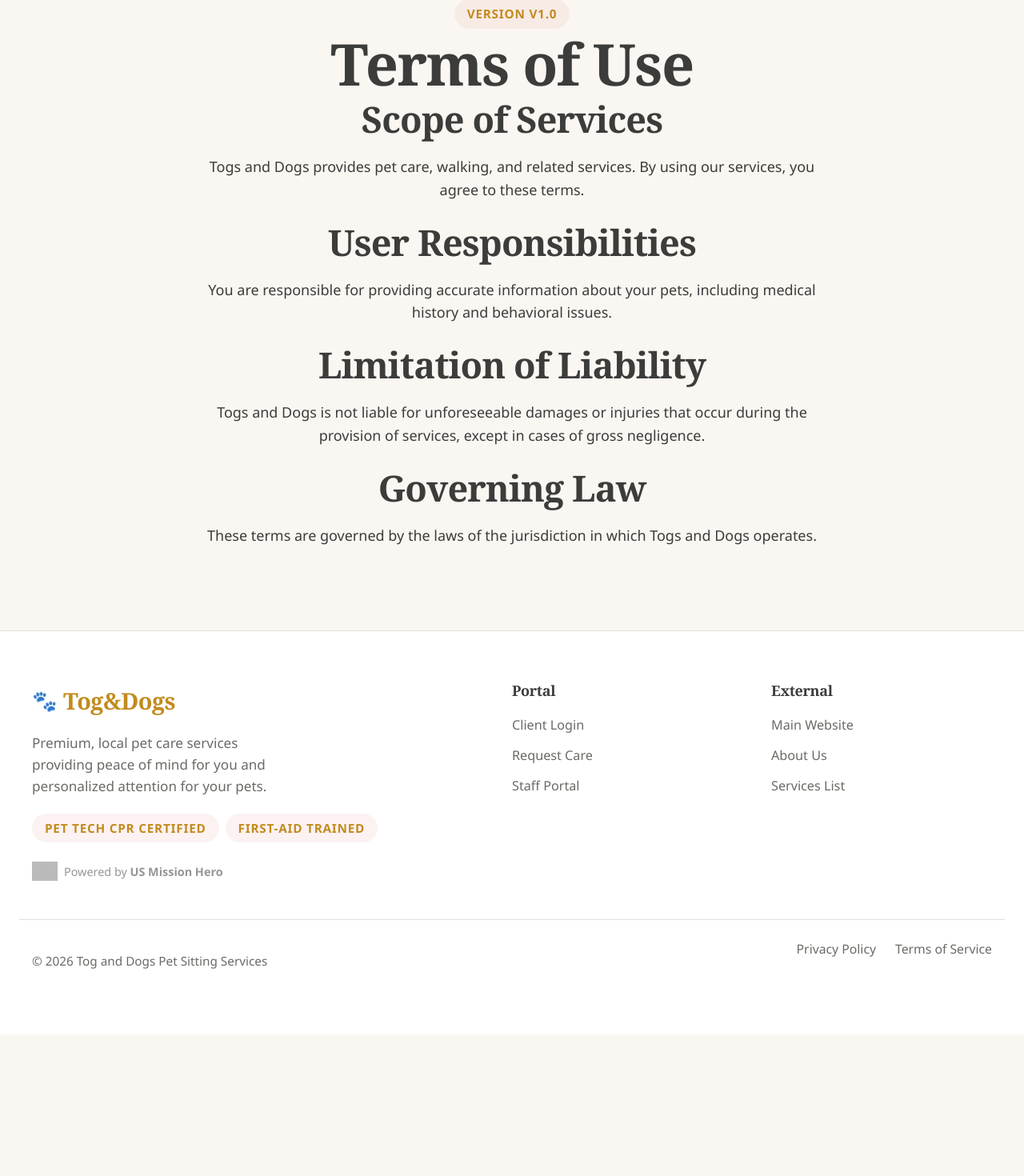
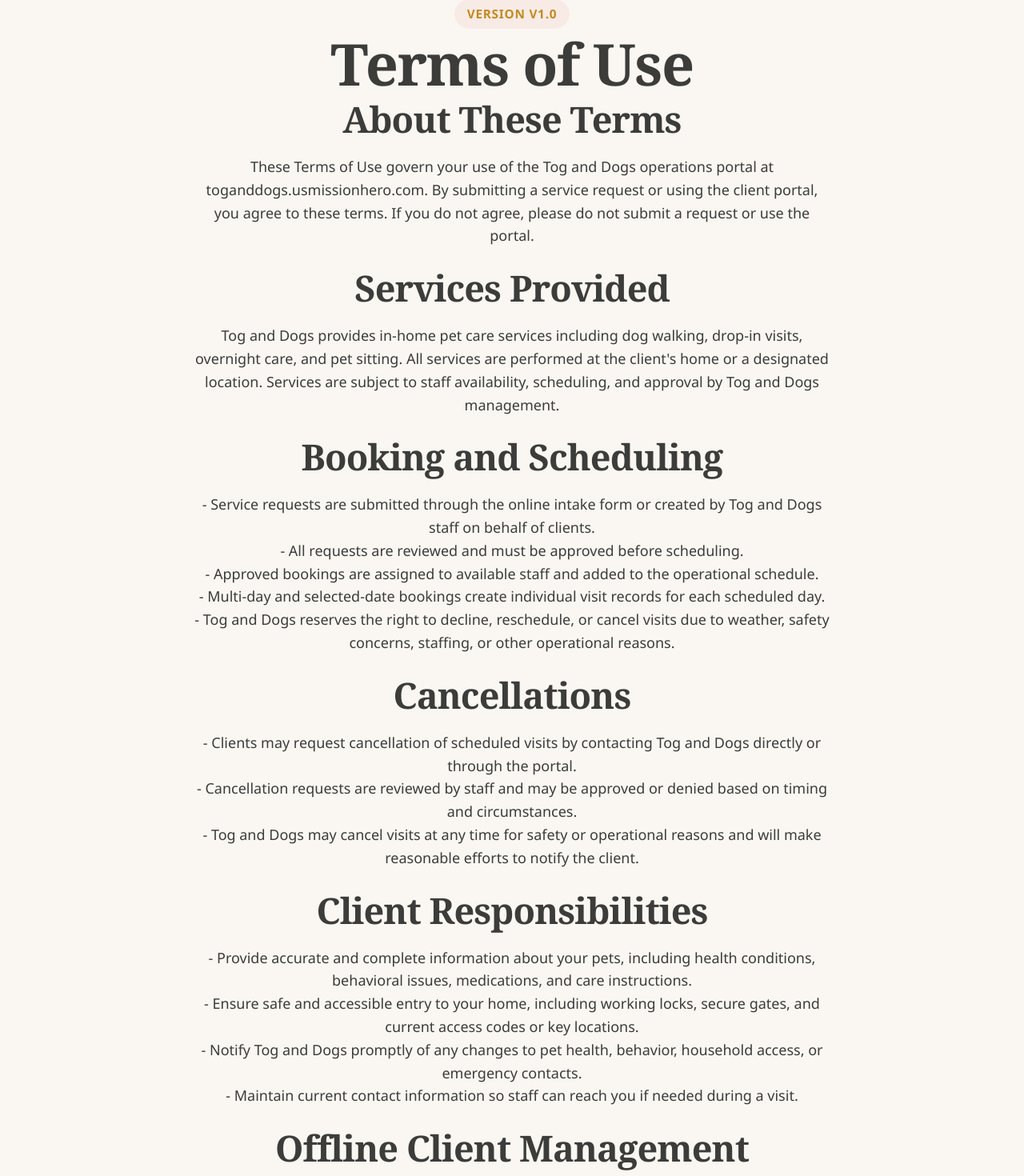
Before and after one commit to mattnicomn/togs_and_dogs_website, a React (Vite) app in the folder web/: page /terms in a window 1280 px wide. Shown: the part 160-1630 px from the top of the page at 80% size. Before the commit the page ends 1453 px from the top, so only its background shows below. Built offline with nearby package versions, Linux system fonts and the light colour scheme; no server answers; grey boxes are pictures that could not be loaded; what amazon-cognito-identity-js would draw is missing.

Commit message:
feat(web): polish terms and privacy policy content

```diff
--- a/web/src/components/PrivacyPolicy.jsx
+++ b/web/src/components/PrivacyPolicy.jsx
@@ -41,7 +41,7 @@
         {PRIVACY_CONTENT.map((section, index) => (
           <div key={index} style={{ marginBottom: '24px' }}>
             <h2>{section.title}</h2>
-            <p style={{ fontSize: '16px' }}>{section.body}</p>
+            <p style={{ fontSize: '16px', whiteSpace: 'pre-line' }}>{section.body}</p>
           </div>
         ))}
       </div>
--- a/web/src/components/TermsOfUse.jsx
+++ b/web/src/components/TermsOfUse.jsx
@@ -14,7 +14,7 @@
         {TERMS_CONTENT.map((section, index) => (
           <div key={index} style={{ marginBottom: '24px' }}>
             <h2>{section.title}</h2>
-            <p>{section.body}</p>
+            <p style={{ whiteSpace: 'pre-line' }}>{section.body}</p>
           </div>
         ))}
       </div>
--- a/web/src/constants/policy.js
+++ b/web/src/constants/policy.js
@@ -3,38 +3,78 @@
 
 export const TERMS_CONTENT = [
   {
-    title: 'Scope of Services',
-    body: 'Togs and Dogs provides pet care, walking, and related services. By using our services, you agree to these terms.'
+    title: 'About These Terms',
+    body: 'These Terms of Use govern your use of the Tog and Dogs operations portal at toganddogs.usmissionhero.com. By submitting a service request or using the client portal, you agree to these terms. If you do not agree, please do not submit a request or use the portal.'
   },
   {
-    title: 'User Responsibilities',
-    body: 'You are responsible for providing accurate information about your pets, including medical history and behavioral issues.'
+    title: 'Services Provided',
+    body: 'Tog and Dogs provides in-home pet care services including dog walking, drop-in visits, overnight care, and pet sitting. All services are performed at the client\'s home or a designated location. Services are subject to staff availability, scheduling, and approval by Tog and Dogs management.'
+  },
+  {
+    title: 'Booking and Scheduling',
+    body: '- Service requests are submitted through the online intake form or created by Tog and Dogs staff on behalf of clients.\n- All requests are reviewed and must be approved before scheduling.\n- Approved bookings are assigned to available staff and added to the operational schedule.\n- Multi-day and selected-date bookings create individual visit records for each scheduled day.\n- Tog and Dogs reserves the right to decline, reschedule, or cancel visits due to weather, safety concerns, staffing, or other operational reasons.'
+  },
+  {
+    title: 'Cancellations',
+    body: '- Clients may request cancellation of scheduled visits by contacting Tog and Dogs directly or through the portal.\n- Cancellation requests are reviewed by staff and may be approved or denied based on timing and circumstances.\n- Tog and Dogs may cancel visits at any time for safety or operational reasons and will make reasonable efforts to notify the client.'
+  },
+  {
+    title: 'Client Responsibilities',
+    body: '- Provide accurate and complete information about your pets, including health conditions, behavioral issues, medications, and care instructions.\n- Ensure safe and accessible entry to your home, including working locks, secure gates, and current access codes or key locations.\n- Notify Tog and Dogs promptly of any changes to pet health, behavior, household access, or emergency contacts.\n- Maintain current contact information so staff can reach you if needed during a visit.'
+  },
+  {
+    title: 'Offline Client Management',
+    body: '- Tog and Dogs staff may create and manage client profiles on behalf of clients who prefer not to use the online portal.\n- These profiles are managed entirely by staff. Offline clients do not have self-service portal access unless they later choose to create an account.\n- Offline client records are subject to the same care and data handling standards as portal users.'
+  },
+  {
+    title: 'Communication',
+    body: '- Tog and Dogs sends email notifications for booking confirmations, staff assignments, schedule updates, and cancellations to the email address on file.\n- Clients without an email address on file will not receive automated notifications. Staff will communicate with these clients directly.\n- By providing your email address, you consent to receiving service-related communications.'
   },
   {
     title: 'Limitation of Liability',
-    body: 'Togs and Dogs is not liable for unforeseeable damages or injuries that occur during the provision of services, except in cases of gross negligence.'
+    body: '- Tog and Dogs takes reasonable care in providing services but cannot guarantee against all risks associated with pet care.\n- Tog and Dogs is not liable for injuries, property damage, or pet behavior that is beyond reasonable control, including undisclosed health conditions or behavioral issues.\n- Clients are responsible for disclosing known risks, aggressive behavior, escape tendencies, or medical conditions before services begin.'
   },
   {
-    title: 'Governing Law',
-    body: 'These terms are governed by the laws of the jurisdiction in which Togs and Dogs operates.'
+    title: 'Changes to These Terms',
+    body: '- Tog and Dogs may update these terms from time to time. The current version number is displayed on this page.\n- Continued use of services or the portal after changes are published constitutes acceptance of the updated terms.\n- Material changes will be communicated to active clients.'
   }
 ];
 
 export const PRIVACY_CONTENT = [
   {
     title: 'Information We Collect',
-    body: 'We collect information you provide directly to us, such as your name, email address, phone number, and pet details.'
+    body: 'We collect information you provide when requesting services or using the portal:\n\n- Contact information: Name, email address, phone number, home address\n- Pet information: Pet names, species, breed, age, feeding instructions, medication details, behavioral notes, vet and emergency contact details\n- Booking information: Requested service dates, time preferences, service type, scheduling notes, preferred staff\n- Account information: Login credentials (managed through AWS Cognito authentication)\n\nWe also collect information created during service delivery:\n- Visit records, staff assignments, scheduling history, cancellation records\n- Communication records (notification delivery status)'
   },
   {
     title: 'How We Use Your Information',
-    body: 'We use the information we collect to provide, maintain, and improve our services, and to communicate with you.'
+    body: 'We use your information to:\n- Schedule and deliver pet care services\n- Assign appropriate staff to your visits\n- Send booking confirmations, schedule updates, and cancellation notices\n- Maintain care records so staff have accurate pet information during visits\n- Contact you or your emergency contact if an issue arises during a visit\n- Improve our services and operational processes'
   },
   {
-    title: 'Data Sharing and Disclosure',
-    body: 'We do not share your personal information with third parties except as necessary to provide our services or as required by law.'
+    title: 'Third-Party Services',
+    body: 'We use the following third-party services to operate the portal:\n\n| Service | Purpose | Data Shared |\n|---------|---------|-------------|\n| **Postmark** | Sending email notifications | Recipient email, notification content |\n| **Google Calendar** | Staff scheduling and visit coordination | Visit dates, times, client name, pet name, service type |\n| **Amazon Web Services (AWS)** | Application hosting, data storage, authentication | All portal data (encrypted at rest) |\n| **AWS Cognito** | User login and authentication | Email, login credentials |\n\nWe do not sell, rent, or share your personal information with unrelated third parties for marketing or advertising purposes.'
   },
   {
-    title: 'Data Security',
-    body: 'We take reasonable measures to help protect your personal information from loss, theft, misuse, and unauthorized access.'
+    title: 'Who Can See Your Information',
+    body: '- Tog and Dogs staff assigned to your visits can see your name, contact info, pet details, care instructions, and access information needed to perform the service.\n- Tog and Dogs administrators can see all client, pet, and booking records for operational management.\n- No one else has access to your information unless required by law.'
+  },
+  {
+    title: 'Data Storage and Security',
+    body: '- Your data is stored in encrypted databases on Amazon Web Services (AWS) infrastructure.\n- Access to client data is restricted to authorized Tog and Dogs staff and administrators.\n- We use encrypted connections (HTTPS), access controls, and authentication to protect your information.\n- No system is perfectly secure. We take reasonable precautions but cannot guarantee absolute security.'
+  },
+  {
+    title: 'Data Retention',
+    body: '- Active client and pet records are retained for the duration of the service relationship.\n- Completed and cancelled booking records are retained for operational history and reference.\n- Records moved to "Trash" or "Archived" status may be permanently deleted by administrators.\n- You may request a copy of your data or request deletion by contacting us.'
+  },
+  {
+    title: 'Your Rights',
+    body: 'You have the right to:\n- Request access to the personal information we hold about you\n- Request correction of inaccurate information\n- Request deletion of your data (subject to reasonable operational recordkeeping needs)\n- Withdraw consent for email notifications by contacting us\n\nTo exercise any of these rights, contact us at support@usmissionhero.com.'
+  },
+  {
+    title: 'Cookies and Tracking',
+    body: '- This portal uses session cookies for authentication purposes only.\n- We do not use third-party analytics, advertising cookies, or tracking pixels.\n- No behavioral profiling or cross-site tracking is performed.'
+  },
+  {
+    title: 'Changes to This Policy',
+    body: '- We may update this privacy policy from time to time. The current version is displayed on this page.\n- Material changes will be communicated to active clients via email.\n- Continued use of the portal after changes are published constitutes acceptance of the updated policy.'
   }
 ];
```
